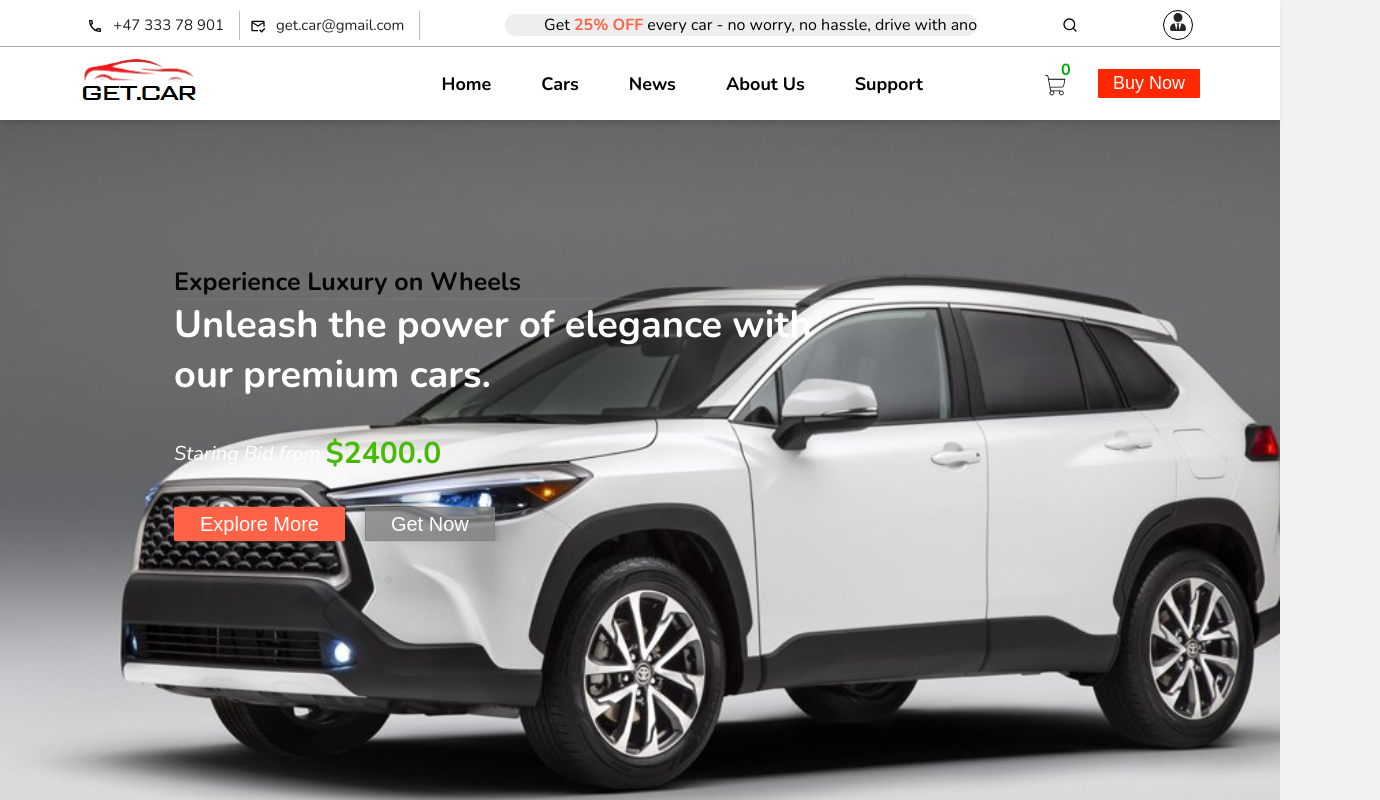
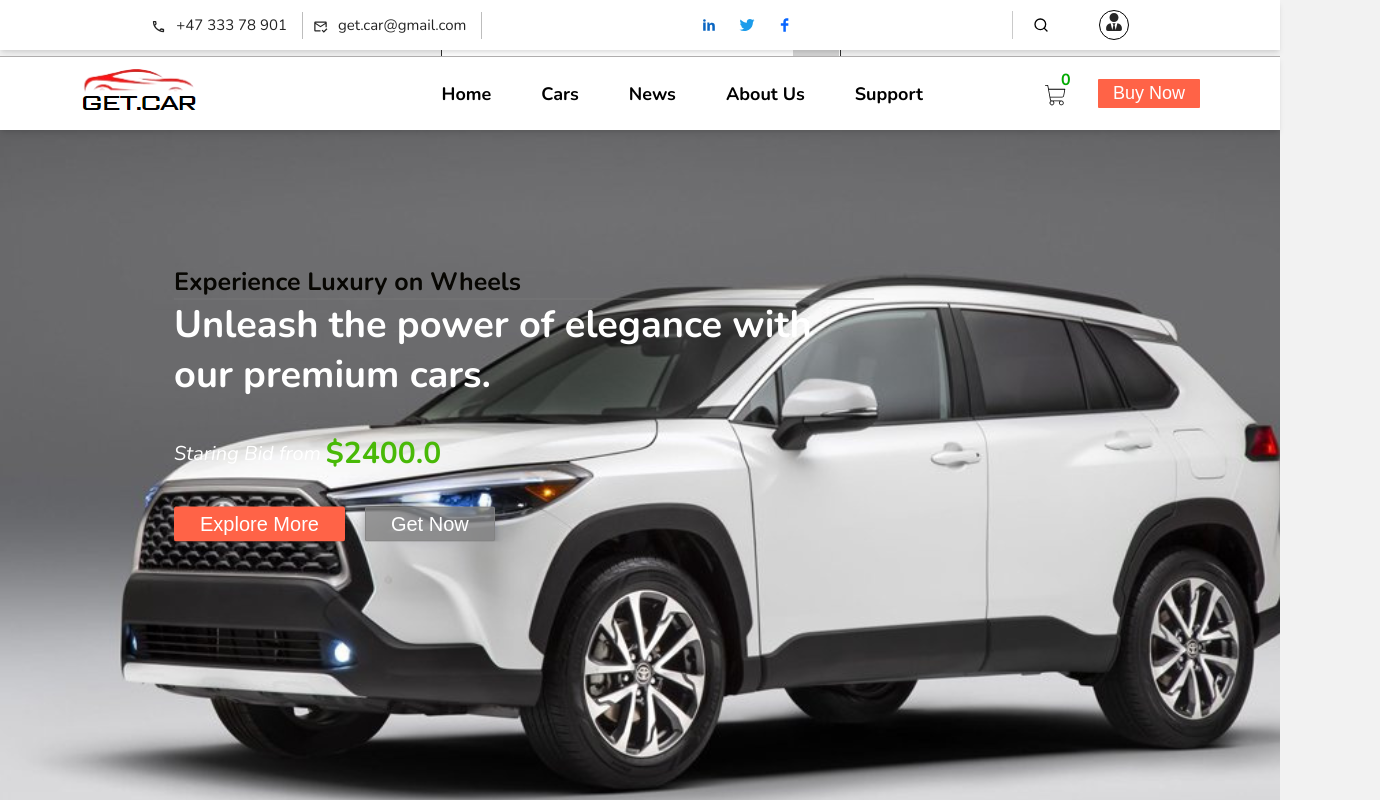
Before and after one commit to rashidulislamg71/get.car, a React (Vite) app: page / in a window 1280 px wide. Shown: the top 800 px of the page, 1380 px wide, since content can reach past the window. Built offline with nearby package versions, Linux system fonts and the light colour scheme.

Commit message:
header update

```diff
--- a/src/Component/Hero/Hero.module.css
+++ b/src/Component/Hero/Hero.module.css
@@ -51,8 +51,8 @@
 }
 
 .hero_btns .explore_more_btn {
-  background: tomato;
-  border: 1px solid tomato;
+  background: rgb(255, 99, 71);
+  border: 1px solid rgb(255, 99, 71);
   transition: all 0.7s ease;
 }
 
--- a/src/Component/MainLayout/Header/Header.jsx
+++ b/src/Component/MainLayout/Header/Header.jsx
@@ -1,14 +1,17 @@
 /* eslint-disable react-hooks/exhaustive-deps */
 import { useContext, useEffect } from "react";
+import { NavLink } from "react-router-dom";
+
 import { FiSearch } from "react-icons/fi";
 import { MdOutlineMarkEmailRead, MdOutlinePhone } from "react-icons/md";
-
 import { FaUserTie } from "react-icons/fa";
 import { FiXCircle } from "react-icons/fi";
+import {
+  TiSocialLinkedin,
+  TiSocialTwitter,
+  TiSocialFacebook,
+} from "react-icons/ti";
 
-import { NavLink } from "react-router-dom";
-
-import OfferMarquee from "../../OfferMarquee/OfferMarquee";
 import styles from "./Header.module.css";
 import { ProductContext } from "../../GlobalContextAPI/GlobalContext";
 import Search from "../../SearchBar/Search";
@@ -30,37 +33,57 @@ const Header = () => {
       <div className={`${styles.flex} ${styles.header_container}`}>
         <div className={`${styles.flex} ${styles.header_contact_container}`}>
           <p className={`${styles.flex} ${styles.header_contact}`}>
+            <a className={styles.flex} href="tel:+4733378901">
               <span>
                 <MdOutlinePhone />
               </span>
-            <a href="tel:+4733378901">+47 333 78 901</a>
+              <p> +47 333 78 901</p>
+            </a>
           </p>
           <p className={`${styles.flex} ${styles.header_contact}`}>
+            <a className={styles.flex} href="mailto:get.car@gmail.com">
               <span>
                 <MdOutlineMarkEmailRead />
               </span>
-            <a href="mailto:get.car@gmail.com">get.car@gmail.com</a>
+              <p> get.car@gmail.com</p>
+            </a>
           </p>
         </div>
 
-        <OfferMarquee />
+        <div className={styles.social_icons}>
+          <a href="#" title="Linkedin">
+            {" "}
+            <span className={styles.linkedin}>
+              <TiSocialLinkedin />
+            </span>
+          </a>
+          <a href="#" title="Twitter">
+            <span className={styles.twitter}>
+              <TiSocialTwitter />
+            </span>
+          </a>
+          <a href="#" title="Facebook">
+            <span className={styles.facebook}>
+              <TiSocialFacebook />
+            </span>
+          </a>
+        </div>
 
+        <div
+          className={`${styles.flex} ${styles.header_user_account_container}`}
+        >
           <div
             className={`${styles.search_icon} ${
               showSearchBar ? styles.active_searchBar : ""
             }`}
           >
-          <span onClick={() => toggleSearchBar()}>
+            <span title="Search" onClick={() => toggleSearchBar()}>
               {showSearchBar ? <FiXCircle /> : <FiSearch />}
             </span>
           </div>
-
-        <div
-          className={`${styles.flex} ${styles.header_user_account_container}`}
-        >
           <div className={`${styles.flex} ${styles.header_user_account}`}>
             <NavLink to="/log-in">
-              <span>
+              <span title="Profile">
                 <FaUserTie />
               </span>
             </NavLink>
--- a/src/Component/MainLayout/Header/Header.module.css
+++ b/src/Component/MainLayout/Header/Header.module.css
@@ -43,20 +43,51 @@
 }
 
 .header_contact a:hover {
-  color: rgba(181, 16, 202, 0.863);
+  color: rgba(37, 85, 75, 0.863);
 }
+
+
+.social_icons{
+  display: flex;
+  gap: 10px;
+}
+
+.social_icons span{
+  font-size: 20px;
+  cursor: pointer;
+  display: flex;
+  padding: 4px;
+}
+
+.social_icons span.linkedin{
+  color: rgb(10, 102, 194);
+}
+.social_icons span.twitter{
+  color: rgb(28, 156, 234);
+}
+.social_icons span.facebook{
+  color: rgb(8, 102, 255);
+}
+
 .search_icon span {
   font-size: 16px;
   display: flex;
   cursor: pointer;
+  border-left: 1px solid rgba(128, 128, 128, 0.418);
+  padding: 6px 20px;
 }
 
 .active_searchBar span {
   color: rgb(240, 43, 8);
+
 }
 
 .header_user_account_container {
   overflow: hidden;
+  gap: 30px;
+}
+
+.header_user_account{
   border: 1px solid;
   border-radius: 20px;
   padding: 2px 5px;
@@ -71,15 +102,21 @@
   border-color: tomato;
 }
 
-@media screen and (max-width: 480px) {
+
+@media screen and (max-width: 768px) {
   .header_container {
     padding: 10px 20px;
   }
-  .header_contact_container {
+  .header_contact a p{
     display: none;
   }
 
   .flex {
     gap: 10px;
   }
+
+  .marquee {
+    /* max-width: 40%; */
+  }
+
 }
--- a/src/Component/MainLayout/Header/NavBar.module.css
+++ b/src/Component/MainLayout/Header/NavBar.module.css
@@ -1,5 +1,3 @@
-
-
 .flex {
   display: flex;
   justify-content: space-between;
@@ -14,16 +12,16 @@ header {
 
 .navbar_container {
   position: fixed;
-  top:46px;
+  top: 7%;
   left: 0;
   right: 0;
   border-top: 1px solid #a5a3a3e1;
   padding: 10px 80px;
   background: #fff;
-  box-shadow: rgba(0, 0, 0, 0.1) 0px 4px 6px -1px, rgba(0, 0, 0, 0.06) 0px 2px 4px -1px;
+  box-shadow: rgba(0, 0, 0, 0.1) 0px 4px 6px -1px,
+    rgba(0, 0, 0, 0.06) 0px 2px 4px -1px;
   z-index: 100;
 }
-
 
 .menu {
   gap: 120px;
@@ -33,7 +31,6 @@ header {
 }
 .menu ul li {
   list-style: none;
-
 }
 .menu ul li a {
   text-decoration: none;
@@ -45,13 +42,13 @@ header {
 .menu ul li a:hover {
   color: rgb(255, 40, 0);
 }
-.menu .cart_buy{
+.menu .cart_buy {
   display: flex;
   position: relative;
   gap: 30px;
 }
 
-.menu .cart_buy span{
+.menu .cart_buy span {
   position: absolute;
   top: -2px;
   left: 18px;
@@ -60,14 +57,14 @@ header {
   color: rgb(2, 170, 2);
 }
 
-.menu a.cart{
+.menu a.cart {
   font-size: 25px;
   margin: 12px 0px 0px 0px;
   color: #000;
 }
 
 .menu .buyNowBtn {
-  background: rgb(255, 40, 0);
+  background: rgb(255, 99, 71);
   padding: 4px 15px;
   color: #fff;
   border-radius: 1px;
@@ -90,47 +87,46 @@ header {
   display: none;
 }
 
-
 @media screen and (max-width: 1023px) {
   .navbar_container {
     padding: 15px 40px;
     justify-content: space-between;
     gap: 15px;
   }
-    .logo img{
+  .logo img {
     width: 90px;
   }
-    .menu_link{
+  .menu_link {
     position: fixed;
-        top: 150px;
+    top: 110px;
     right: 0;
     height: 100%;
-        width: 250px;
+    width: 100%;
     height: fit-content;
-        padding: 20px 0px;
+    padding: 30px 0px;
     gap: 20px;
     transition: transform 1s ease;
     transform: translateX(100%);
-        background-color: rgba(205, 207, 207, 0.836);
+    background-color: rgb(255, 255, 255);
     z-index: 100;
   }
 
   .menu ul {
     flex-direction: column;
-        gap: 15px;
+    gap: 20px;
   }
 
-      .navResposive{
+  .navResposive {
     transform: translateX(0);
   }
 
-    .menu_btns{
+  .menu_btns {
     display: flex;
   }
 }
 
-@media screen and (max-width: 1023px) {
-    .navbar_container{
+@media screen and (max-width: 768px) {
+  .navbar_container {
     padding: 10px 20px;
   }
 }
--- a/src/Component/OfferMarquee/OfferMarquee.jsx
+++ /dev/null
@@ -1,16 +0,0 @@
-import styles from "./OfferMarquee.module.css";
-
-const OfferMarquee = () => {
-  return (
-    <div className={styles.marquee_container}>
-      <div className={styles.marquee_inner_content}>
-        <span>
-        Get <b>25% OFF</b> every car - no worry, no hassle, drive with an
-        </span>
-        open mind!
-      </div>
-    </div>
-  );
-};
-
-export default OfferMarquee;
--- a/src/Component/OfferMarquee/OfferMarquee.module.css
+++ /dev/null
@@ -1,31 +0,0 @@
-
-
-
-.marquee_container {
-  background: #0001;
-  border-radius: 10px;
-  width: 40%;
-  height: 22px;
-  overflow: hidden;
-  white-space: nowrap;
-}
-
-.marquee_inner_content {
-  display: inline-block;
-  animation: scroll-left 15s linear infinite;
-}
-
-.marquee_inner_content span b {
-  color: tomato;
-}
-
-
-/* Keyframes for the scroll animation */
-@keyframes scroll-left {
-  from {
-    transform: translateX(100%);
-  }
-  to {
-    transform: translateX(-100%);
-  }
-}
--- a/src/Component/SearchBar/Search.module.css
+++ b/src/Component/SearchBar/Search.module.css
@@ -12,10 +12,10 @@
     justify-content: center;
     align-items: center;
     gap: 0px;
-    transform: translateY(-50px);
+    transform: translateY(-100px);
     transition: all .5s ease-in-out;
     position: fixed;
-    top: 125px;
+    top: 117px;
     right: 0px;
     left: 0px;
     z-index: 100;
--- a/src/Pages/Home/Home.jsx
+++ b/src/Pages/Home/Home.jsx
@@ -1,4 +1,4 @@
-import React from 'react';
+
 import Hero from '../../Component/Hero/Hero';
 import HomeAbout from '../../Component/HomeAbout/HomeAbout';
 import HowItWork from '../../Component/HowItWork/HowItWork';
@@ -8,7 +8,7 @@ import MembershipOffer from '../../Component/MembershipOffer/MembershipOffer';
 import Testimonials from '../../Component/Testimonials/Testimonials';
 import NewsLetter from '../../Component/NewsLetter/NewsLetter';
 import Cars from '../../Component/Cars/Cars';
-import OfferMarquee from '../../Component/OfferMarquee/OfferMarquee';
+
 
 const Home = () => {
     return (
--- a/src/index.css
+++ b/src/index.css
@@ -8,7 +8,6 @@
   padding: 0;
   margin: 0;
   box-sizing: border-box;
-  overflow-x: hidden;
 }
 
 body{
```
Lines whose indentation alone changed are shown as unchanged.
